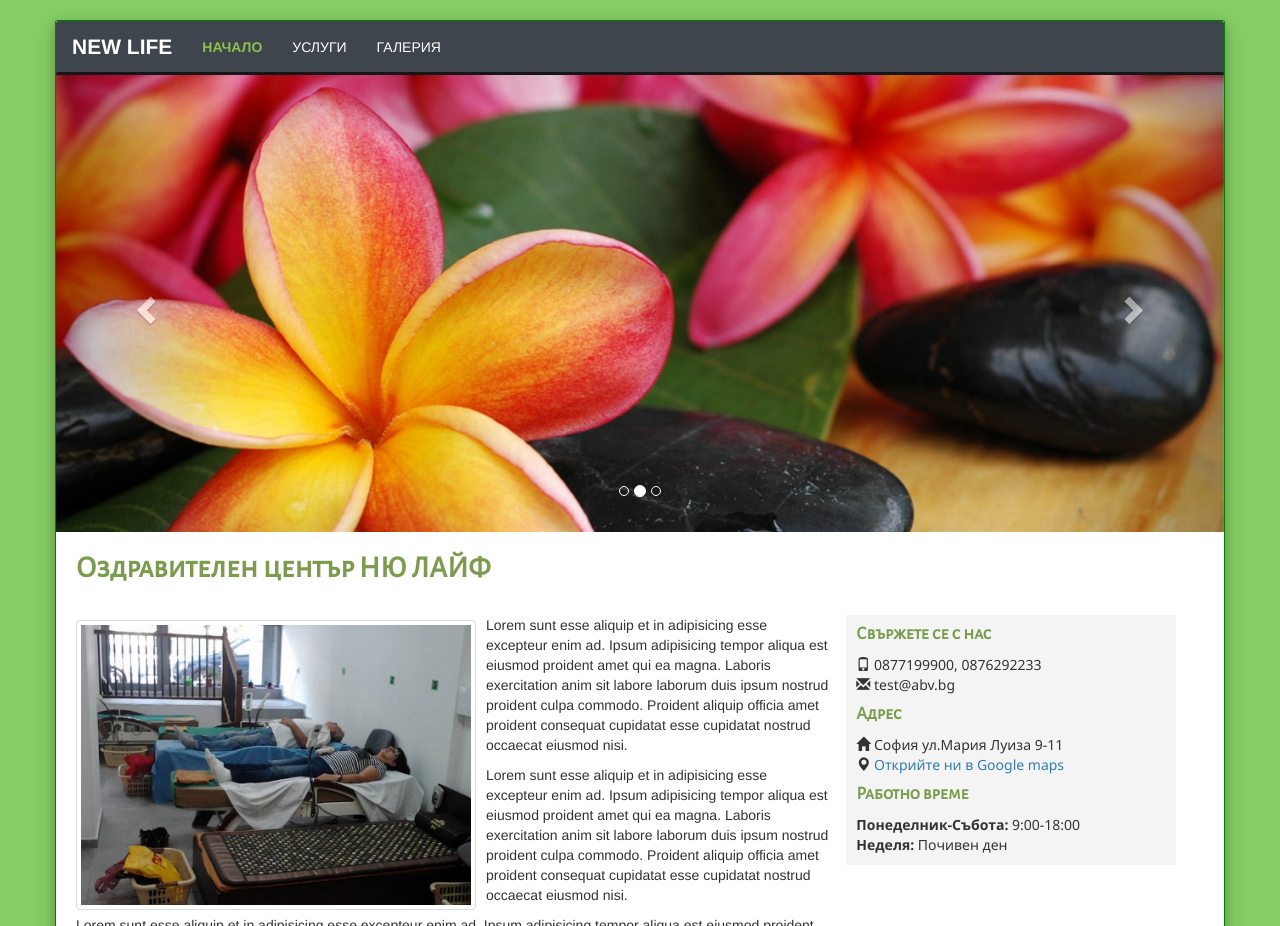
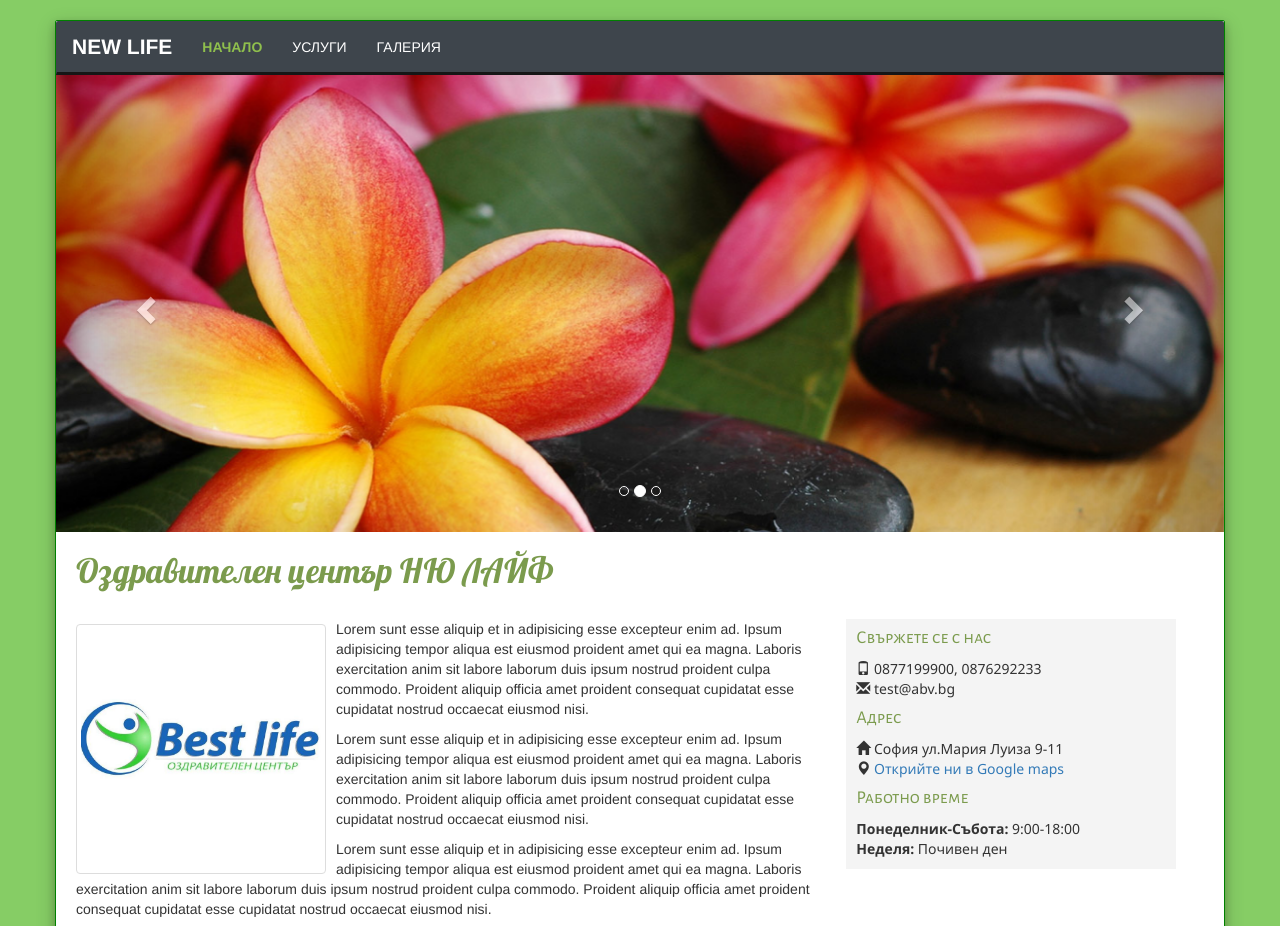
Before and after one commit to gtgeorgiev/New-live-website, a plain HTML site: page index.html in a window 1280 px wide. Shown: the top 926 px of the page. Drawn offline with nearby package versions, Linux system fonts and the light colour scheme.

Commit message:
add google font in header of home page

```diff
--- a/css/styles.css
+++ b/css/styles.css
@@ -91,8 +91,12 @@ main h1,
 h2,
 h4 {
     color: #7b9b4d;
-    font-weight: bold;
     font-family: 'Alegreya Sans SC', Helvetica, sans-serif;
+}
+
+h2 {
+    font-family: 'Lobster', cursive;
+    font-size: 2.4em;
 }
 
 p {
--- a/index.html
+++ b/index.html
@@ -11,7 +11,8 @@
     <link href="css/styles.css" rel="stylesheet">
     <script src="https://ajax.googleapis.com/ajax/libs/jquery/3.2.1/jquery.min.js"></script>
     <script src="https://maxcdn.bootstrapcdn.com/bootstrap/3.3.7/js/bootstrap.min.js"></script>
-
+    <script src="https://ajax.googleapis.com/ajax/libs/webfont/1.4.7/webfont.js"></script>
+    <link href="https://fonts.googleapis.com/css?family=Lobster" rel="stylesheet">
 </head>
 
 <body>
@@ -95,9 +96,10 @@
             <div class="row">
                 <div class="col-sm-8">
 
-                    <p><img src="images/image_home_page.png" alt="image_home_page" class="img-thumbnail" width="400" height="500" style="float: left; margin: 5px 10px 0 0;">Lorem sunt esse aliquip et in adipisicing esse excepteur enim ad. Ipsum adipisicing
-                        tempor aliqua est eiusmod proident amet qui ea magna. Laboris exercitation anim sit labore laborum duis ipsum nostrud proident culpa commodo. Proident aliquip officia amet proident consequat cupidatat esse cupidatat nostrud occaecat
-                        eiusmod nisi.</p>
+                    <p><img src="images/official_image1.jpg" alt="image_home_page" class="img-thumbnail" width="250" style="float: left; margin: 5px 10px 0 0;">Lorem sunt esse aliquip et in adipisicing esse excepteur enim ad. Ipsum adipisicing tempor aliqua
+                        est eiusmod proident amet qui ea magna. Laboris exercitation anim sit labore laborum duis ipsum nostrud proident culpa commodo. Proident aliquip officia amet proident consequat cupidatat esse cupidatat nostrud occaecat eiusmod
+                        nisi.
+                    </p>
                     <p>Lorem sunt esse aliquip et in adipisicing esse excepteur enim ad. Ipsum adipisicing tempor aliqua est eiusmod proident amet qui ea magna. Laboris exercitation anim sit labore laborum duis ipsum nostrud proident culpa commodo. Proident
                         aliquip officia amet proident consequat cupidatat esse cupidatat nostrud occaecat eiusmod nisi.</p>
                     <p>Lorem sunt esse aliquip et in adipisicing esse excepteur enim ad. Ipsum adipisicing tempor aliqua est eiusmod proident amet qui ea magna. Laboris exercitation anim sit labore laborum duis ipsum nostrud proident culpa commodo. Proident
```
Also changed, not shown: images/home_page_img.png (added), images/official_image1.jpg (added).
